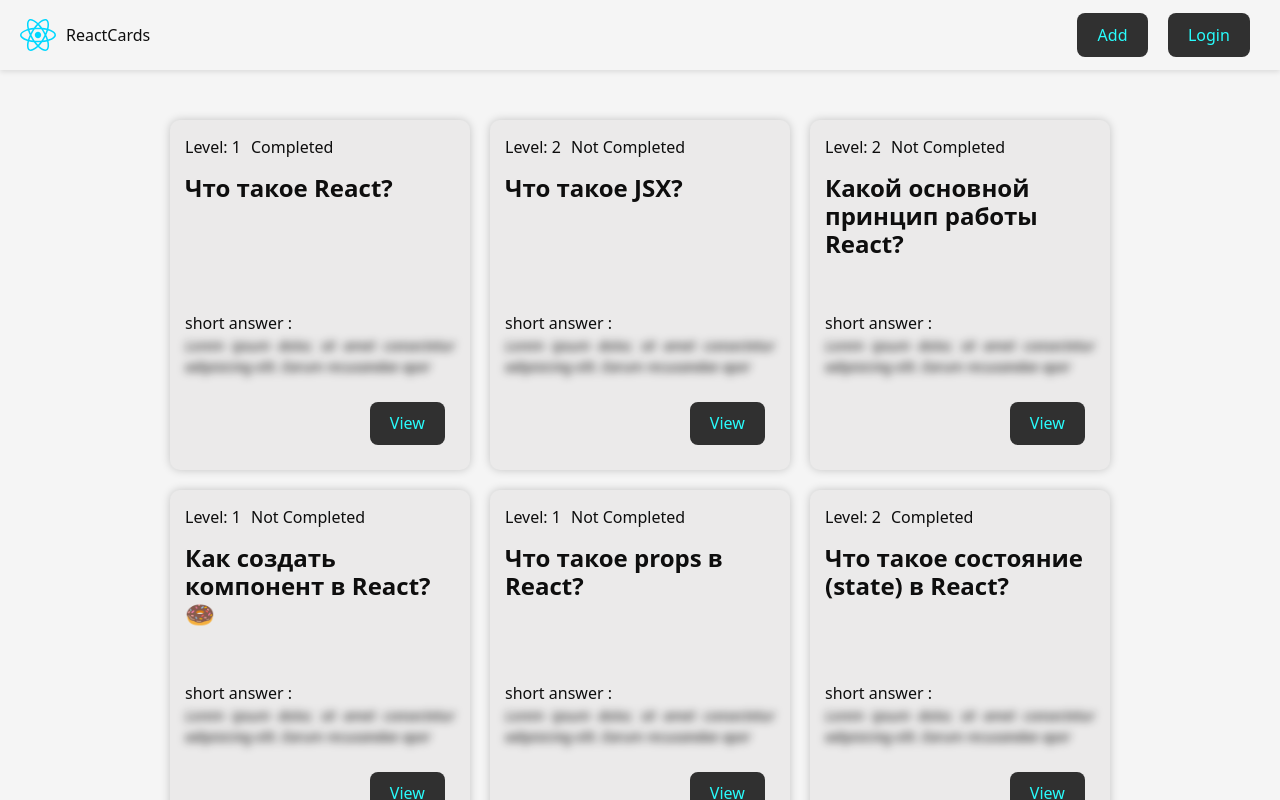
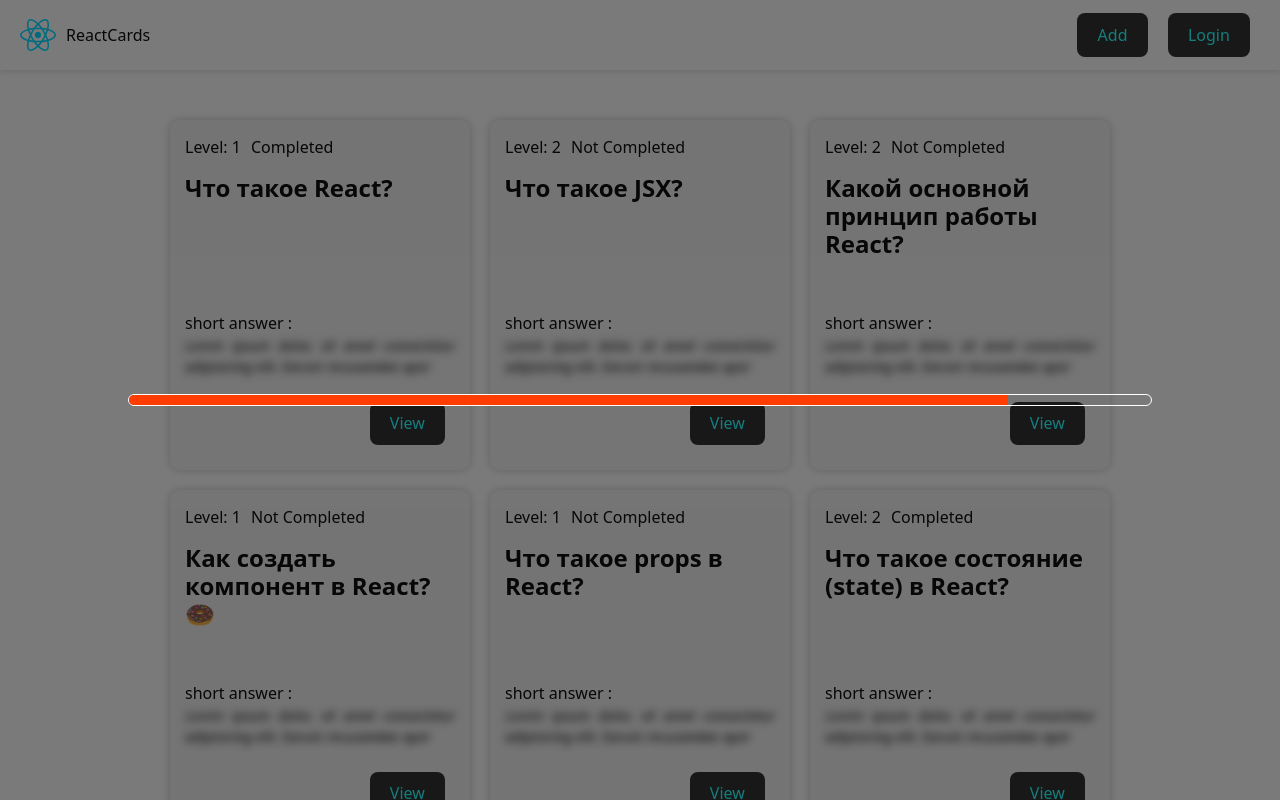
Before and after one commit to leod101/react-app-course, a React (Vite) app: page / in a window 1280 px wide. Built offline with nearby package versions, Linux system fonts and the light colour scheme; data requests are answered from the project's data file.

Commit message:
Signed-off-by: leod101 <leod060@gmail.com>

```diff
--- /dev/null
+++ b/src/components/Loader/Loader.jsx
@@ -0,0 +1,12 @@
+import React from "react";
+import cls from "./Loader.module.css";
+
+function Loader() {
+  return (
+    <div className={cls.backdrop}>
+      <span class={cls.loader}></span>
+    </div>
+  );
+}
+
+export default Loader;
--- /dev/null
+++ b/src/components/Loader/Loader.module.css
@@ -0,0 +1,35 @@
+.backdrop {
+  position: fixed;
+  inset: 0;
+  background-color: rgba(0, 0, 0, 0.5);
+  z-index: 999;
+  display: flex;
+  justify-content: center;
+  align-items: center;
+}
+
+.loader {
+  display: block;
+  position: relative;
+  height: 12px;
+  width: 80%;
+  border: 1px solid #fff;
+  border-radius: 10px;
+  overflow: hidden;
+}
+.loader:after {
+  content: "";
+  position: absolute;
+  left: 0;
+  top: 0;
+  height: 100%;
+  width: 0;
+  background: #ff3d00;
+  animation: 6s prog ease-in infinite;
+}
+
+@keyframes prog {
+  to {
+    width: 100%;
+  }
+}
--- /dev/null
+++ b/src/components/Loader/index.jsx
@@ -0,0 +1 @@
+export { Loader } from "./Loader";
--- a/src/pages/HomePage/HomePage.jsx
+++ b/src/pages/HomePage/HomePage.jsx
@@ -5,6 +5,7 @@ import { API_URL } from "../../constants";
 import { useState } from "react";
 import { useEffect } from "react";
 import QuestionCardList from "../../components/QuestionCardList/QuestionCardList";
+import Loader from "../../components/Loader/Loader";
 
 //const cards = [];
 
@@ -30,6 +31,7 @@ function HomePage() {
 
   return (
     <>
+      <Loader></Loader>
       <QuestionCardList cards={quastions}></QuestionCardList>
     </>
   );
```
